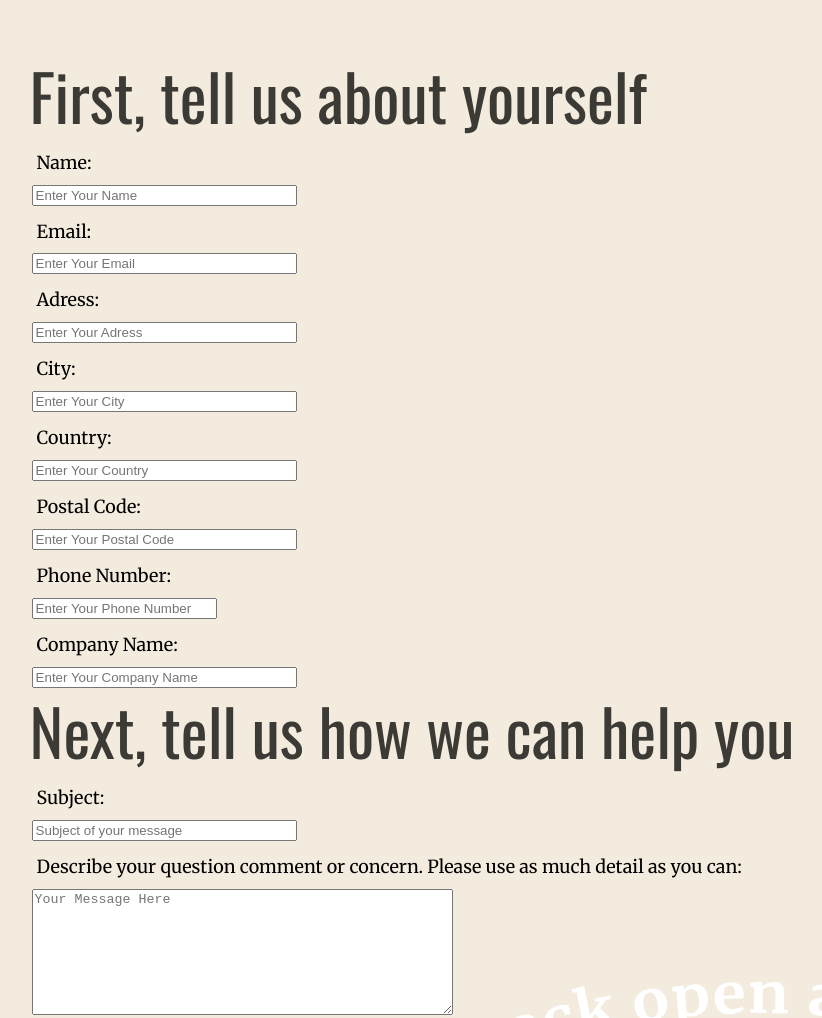
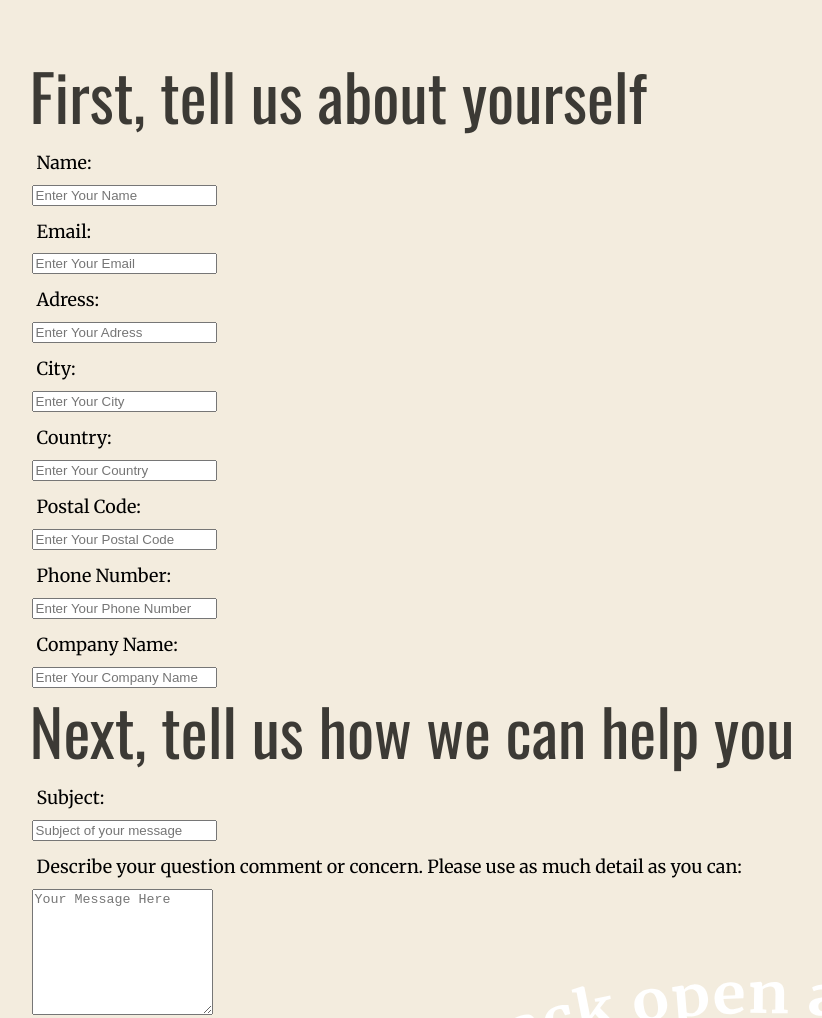
Before and after one commit to b-trachsell/Trachsell_Breanna_FIP, a plain HTML site: page contact.html in a window 1280 px wide. Shown: the part 811-1829 px from the top of the page, without its empty margins (68-890 px from the left). Drawn offline with nearby package versions, Linux system fonts and the light colour scheme; a web font is replaced by a local one.

Commit message:
coding validated

```diff
--- a/contact.html
+++ b/contact.html
@@ -69,31 +69,31 @@
             	<div class="formSection">
 
 						<p class="formLabel">Name: </p>
-                        <input type="text" required size="30" placeholder="Enter Your Name" class="formItem">
+                        <input type="text"  placeholder="Enter Your Name" class="formItem">
                         <p class="formLabel">Email: </p>
-                        <input type="email" required size="30" placeholder="Enter Your Email" class="formItem">
+                        <input type="email"  placeholder="Enter Your Email" class="formItem">
                         <p class="formLabel">Adress: </p>
-                        <input type="text" required size="30" placeholder="Enter Your Adress" class="formItem">
+                        <input type="text" placeholder="Enter Your Adress" class="formItem">
                         <p class="formLabel">City: </p>
-                        <input type="text" required size="30" placeholder="Enter Your City
+                        <input type="text" placeholder="Enter Your City
                         " class="formItem">
                         <p class="formLabel">Country: </p>
-                        <input type="text" required size="30" placeholder="Enter Your Country" class="formItem">
+                        <input type="text"  placeholder="Enter Your Country" class="formItem">
                         <p class="formLabel">Postal Code: </p>
-                        <input type="text" required size="30" placeholder="Enter Your Postal Code" class="formItem">
+                        <input type="text"  placeholder="Enter Your Postal Code" class="formItem">
                         <p class="formLabel">Phone Number: </p>
-                        <input type="number" required size="30" placeholder="Enter Your Phone Number" class="formItem">
+                        <input type="number"  placeholder="Enter Your Phone Number" class="formItem">
                         <p class="formLabel">Company Name: </p>
-                        <input type="text" required size="30" placeholder="Enter Your Company Name" class="formItem">
+                        <input type="text"  placeholder="Enter Your Company Name" class="formItem">
            		</div>
             <h2 class="formHeader"> Next, tell us how we can help you </h2>
             	<div class="formSection">
 
             			<p class="formLabel">Subject: </p>
-                        <input type="text" required size="30" placeholder="Subject of your message" class="formItem">
+                        <input type="text"  placeholder="Subject of your message" class="formItem">
 
                         <p class="formLabel">Describe your question comment or concern. Please use as much detail as you can: </p>
-                        <textarea required cols="50" rows="8" class="formItem" placeholder="Your Message Here"></textarea>
+                        <textarea  rows="8" class="formItem" placeholder="Your Message Here"></textarea>
             	</div>
             </form>
             <div id="submitButton"> Submit </div>
```
Also changed, not shown: about.html (+1 -0 lines), products.html (+1 -0 lines).
